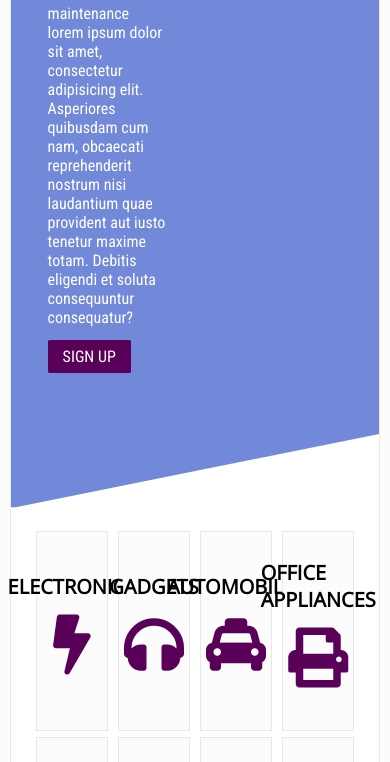
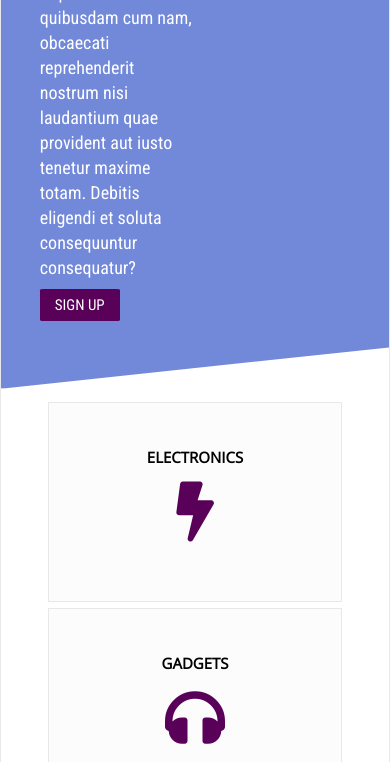
Before and after one commit to emmanuelnwogbo/maintenance-tracker-app, a plain HTML site: page index.html in a window 390 px wide. Shown: the part 253-1015 px from the top of the page. Drawn offline with nearby package versions, Linux system fonts and the light colour scheme.

Commit message:
added media queries to gh-pages

```diff
--- a/index.html
+++ b/index.html
@@ -6,6 +6,7 @@
   <meta name="viewport" content="width=device-width, initial-scale=1.0">
   <meta http-equiv="X-UA-Compatible" content="ie=edge">
   <link href="ui/css/style.css" rel="stylesheet">
+  <link href="ui/css/style.mediaqueries.css" rel="stylesheet">
   <link rel="stylesheet" href="https://use.fontawesome.com/releases/v5.0.12/css/all.css" integrity="sha384-G0fIWCsCzJIMAVNQPfjH08cyYaUtMwjJwqiRKxxE/rx96Uroj1BtIQ6MLJuheaO9"
     crossorigin="anonymous">
   <link href="https://fonts.googleapis.com/css?family=Open+Sans|Roboto+Condensed" rel="stylesheet">
```
